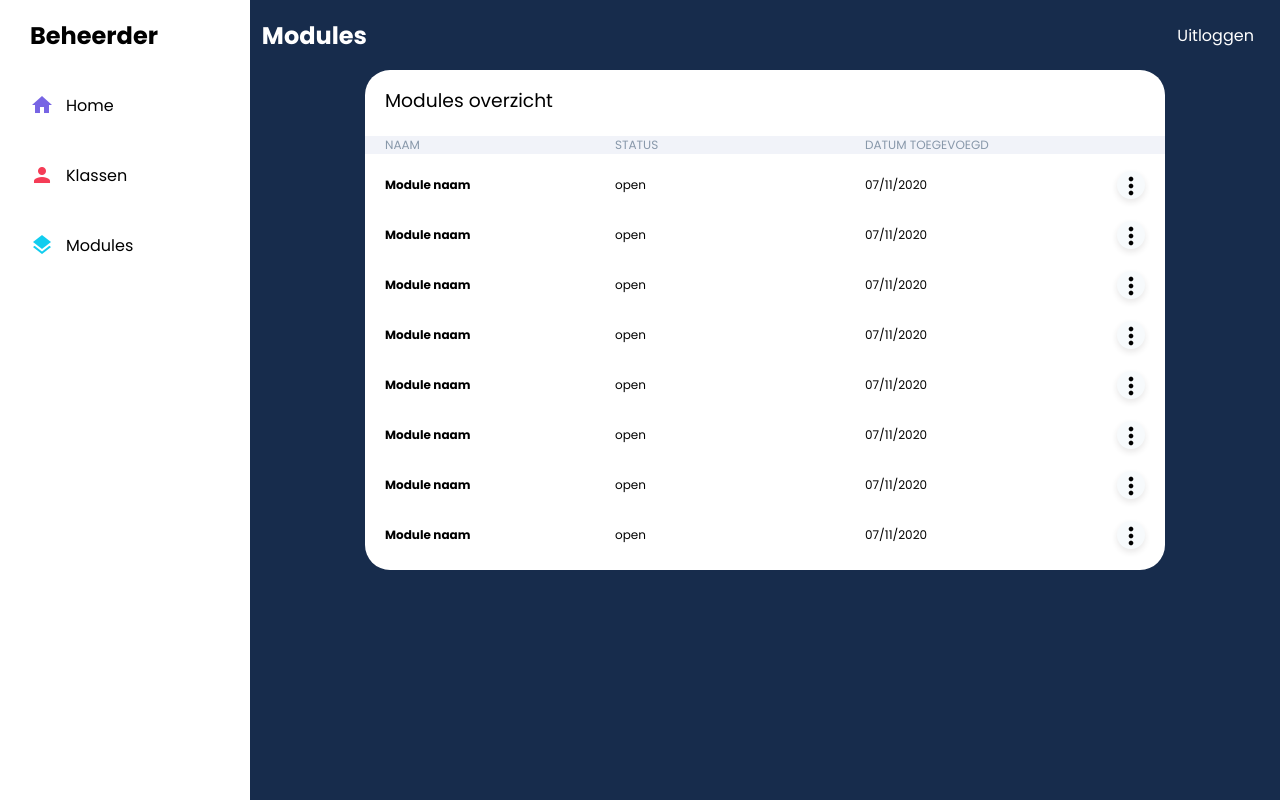
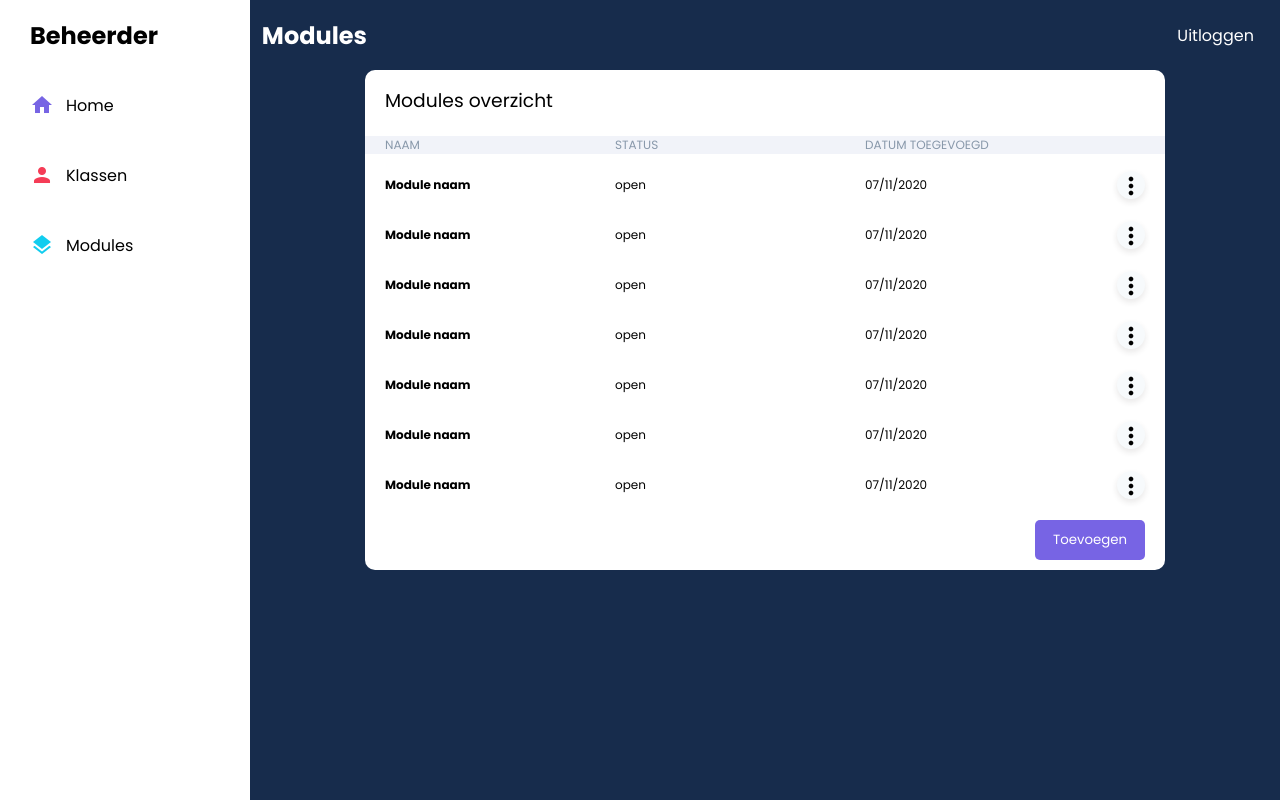
Before and after one commit to JoeriVosje/fe-pim-pam-programmeur, an Angular app: page / in a window 1280 px wide. Built offline with nearby package versions, Linux system fonts and the light colour scheme.

Commit message:
Added scroll and button.

```diff
--- a/src/app/admin-modules/admin-modules.module.ts
+++ b/src/app/admin-modules/admin-modules.module.ts
@@ -1,3 +1,4 @@
+import { ScrollingModule } from '@angular/cdk/scrolling';
 import { CommonModule } from '@angular/common';
 import { HttpClientModule } from '@angular/common/http';
 import { NgModule } from '@angular/core';
@@ -19,7 +20,8 @@ import { ModulesToevoegenComponent } from './modules-toevoegen/modules-toevoegen
   imports: [
     CommonModule,
     HttpClientModule,
-    PppComponentsModule
+    PppComponentsModule,
+    ScrollingModule
   ],
   exports: [AdminModulesComponent]
 })
--- a/src/app/admin-modules/modules-overzicht/modules-item/modules-item.component.css
+++ b/src/app/admin-modules/modules-overzicht/modules-item/modules-item.component.css
@@ -3,7 +3,7 @@
   font-size: 12px;
   align-items: center;
   display: grid;
-  grid-template-columns: repeat(3, 250px) 1fr;
+  grid-template-columns: repeat(2, 250px) 150px 1fr;
 }
 
 #name {
--- a/src/app/admin-modules/modules-overzicht/modules-overzicht.component.css
+++ b/src/app/admin-modules/modules-overzicht/modules-overzicht.component.css
@@ -1,19 +1,16 @@
 .modules-overview {
   height: 500px;
-  border-radius: 25px;
+  border-radius: 10px;
   background-color: white;
-}
-
-.modules-overview-headers {
-  align-items: center;
   display: grid;
-  grid-template-rows: 60px 30px;
-  grid-template-columns: repeat(3, 250px) 1fr;
+  grid-template-rows: 60px 30px auto 60px;
+  grid-template-columns: repeat(2, 250px) 150px 1fr;
 }
 
 .title {
   padding-left: 20px;
   font-weight: normal;
+  align-self: center;
   grid-row: 1 / 2;
   grid-column: 1 / 5;
 }
@@ -23,6 +20,7 @@
   font-weight: normal;
   background-color: #F1F3F9;
   color: #8898AA;
+  align-self: center;
 }
 
 .name {
@@ -40,3 +38,16 @@
   grid-row: 2 / 3;
   grid-column: 3 / 5;
 }
+
+.items-container {
+  grid-row: 3 / 4;
+  grid-column: 1 / 5;
+}
+
+ppp-button {
+  grid-row: 4 / 5;
+  grid-column: 4 / 5;
+  align-self: center;
+  justify-self: end;
+  padding-right: 20px;
+}
--- a/src/app/admin-modules/modules-overzicht/modules-overzicht.component.html
+++ b/src/app/admin-modules/modules-overzicht/modules-overzicht.component.html
@@ -1,14 +1,16 @@
 <div class="modules-overview">
-  <div class="modules-overview-headers">
   <h3 class="title">Modules overzicht</h3>
   <h4 class="name column">NAAM</h4>
   <h4 class="status column">STATUS</h4>
   <h4 class="date-added column">DATUM TOEGEVOEGD</h4>
-  </div>
 
-  <modules-item *ngFor="let module of modules.slice(0,8)"
+  <cdk-virtual-scroll-viewport itemSize="50" class="items-container">
+    <modules-item *cdkVirtualFor="let module of modules"
                   [name]="module.name"
                   [status]="module.status"
                   [dateAdded]="module.dateAdded">
     </modules-item>
+  </cdk-virtual-scroll-viewport>
+
+  <ppp-button>Toevoegen</ppp-button>
 </div>
--- a/src/app/ppp-components/button/button.component.css
+++ b/src/app/ppp-components/button/button.component.css
@@ -1,10 +1,10 @@
 .ppp-button {
   color: #FFF;
-  width: 127px;
-  height: 45px;
-  background: #7764E4 0 0 no-repeat padding-box;
-  box-shadow: 0 3px 6px #2C28281C;
+  width: 110px;
+  height: 40px;
+  background-color: #7764E4;
   border-radius: 5px;
+  border: none;
 }
 
 .ppp-button:hover {
@@ -12,14 +12,14 @@
   filter: brightness(80%);
 }
 
-.ppp-button.red {
+.ppp-button.warning {
   background-color: #F53C56;
+  box-shadow: 0 3px 6px #2C28281C;
 }
 
-.ppp-button.blue {
-  background-color: #11CDEF;
+.ppp-button.decline {
+  color: #172B4D;
+  background-color: #FFF;
+  border: 1px solid #172B4D;
+  box-shadow: 0 3px 6px #2C28281C;
 }
-
-.ppp-button.white {
-  background-color: #FFF;
-}
--- a/src/app/ppp-components/button/button.component.html
+++ b/src/app/ppp-components/button/button.component.html
@@ -1,3 +1,6 @@
-<button class="ppp-button" [ngClass]="getButtonClass()" type="button" (click)="onClick()">
+<button class="ppp-button"
+        type="button"
+        [ngClass]="type"
+        (click)="onClick()">
   <ng-content></ng-content>
 </button>
--- a/src/app/ppp-components/button/button.component.ts
+++ b/src/app/ppp-components/button/button.component.ts
@@ -7,7 +7,7 @@ import { Component, EventEmitter, Input, Output } from '@angular/core';
 })
 export class ButtonComponent {
   @Input()
-  color: string;
+  type: string;
 
   @Output()
   clicked = new EventEmitter<void>();
@@ -17,8 +17,4 @@ export class ButtonComponent {
   onClick(): void {
     this.clicked.emit();
   }
-
-  getButtonClass(): string {
-    return this.color;
-  }
 }
```
Lines whose indentation alone changed are shown as unchanged.
